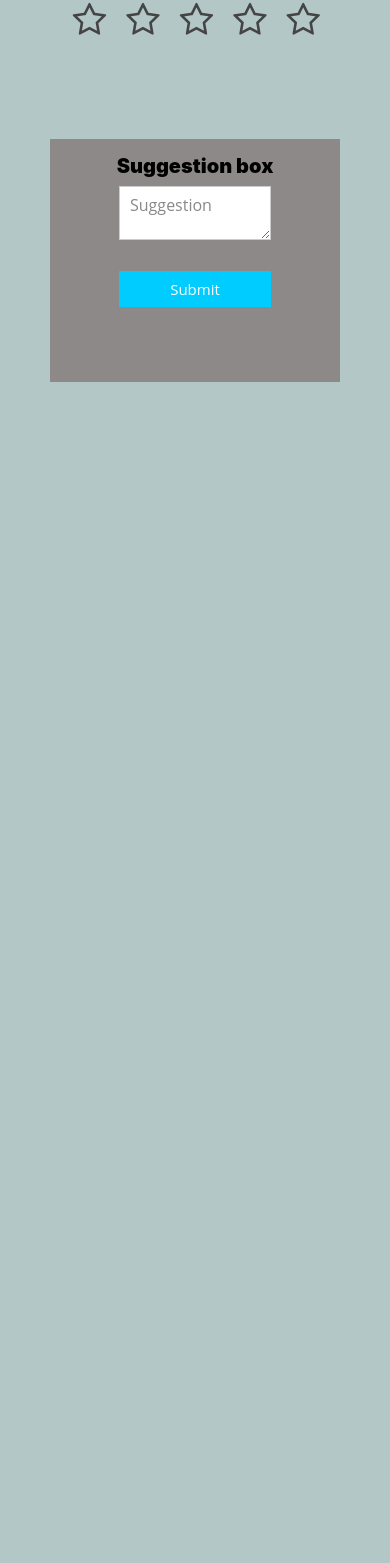
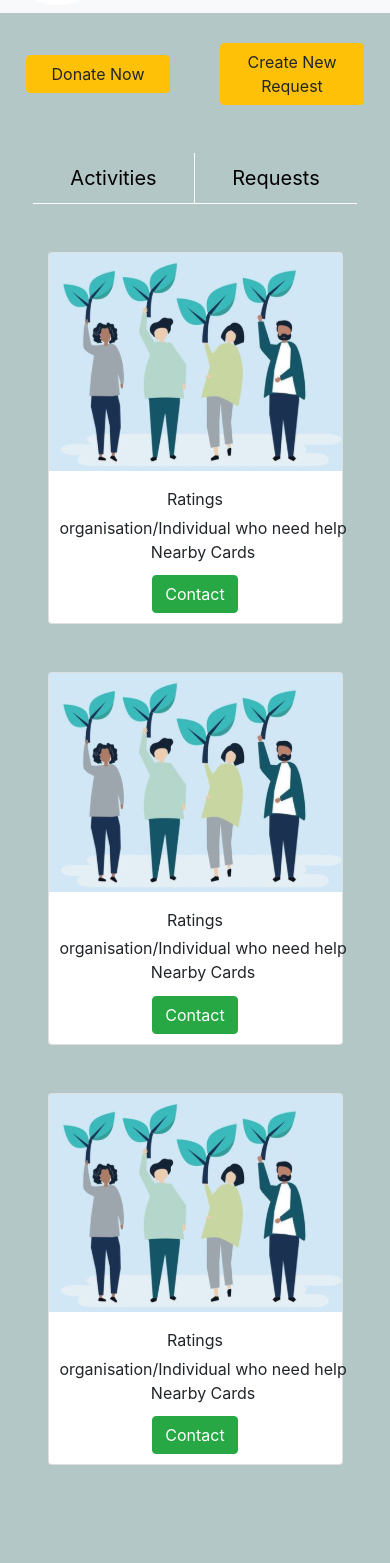
Before and after one commit to gdscnitp/ngo-donations-site, a React (Create React App) app in the folder client/: page /events in a window 390 px wide. Shown: the part 2962-4525 px from the top of the page. Before the commit the page ends 3344 px from the top, so only its background shows below. Built offline with nearby package versions, Linux system fonts and the light colour scheme; the HTML template or start-up script is replaced by a standard one.

Commit message:
fixed tab issue

```diff
--- a/client/src/App.js
+++ b/client/src/App.js
@@ -14,8 +14,8 @@ import { Loginpage } from "./components/Login-page/Login-page";
 import Homepage from "./pages/Homepage";
 import Event from "./components/Event/Event.js";
 import Carousel from "./components/carousel/carousel.js";
-
 import Events from "./components/Event Page/Events";
+import Feedback from "./components/Feed Page/Feedback";
 
 
 function App() {
@@ -49,8 +49,10 @@ function App() {
             <Route path="/need" component={Need} />
             <Route path="/userprofile" component={User} />
             <Route path="/events" component={Events} />
+
           </Switch>
         </center>
+        <Feedback/>
         <Footer />
 
       </div>
--- /dev/null
+++ b/client/src/components/Feed Page/Buttons.jsx
@@ -0,0 +1,16 @@
+import React from "react";
+
+const Button = () => {
+  return (
+    <>
+      <div className="container mb-5 btn-cont">
+        <button className="btn btn-warning feed-btn-1">Donate Now</button>
+        <button className="btn btn-warning feed-btn-2">
+          Create New Request
+        </button>
+      </div>
+    </>
+  );
+};
+
+export default Button;
--- /dev/null
+++ b/client/src/components/Feed Page/Feedback Cards.jsx
@@ -0,0 +1,62 @@
+import React from "react";
+import icon from "./assests/image 21.svg";
+
+const Feed = () => {
+  return (
+    <>
+      <div className="container col-10">
+        <div className="card mt-5 feed-card">
+          <div className="row">
+          <div className="col-md-2">
+              <img src={icon} className="feed-img" alt="Feed" />
+            </div>
+            <div className="col-md-8">
+              <p className="mt-3 mb-3 text-center">
+                Ratings
+              </p>
+              <p className="text-center feed-para">organisation/Individual who need help Nearby Cards</p>
+            </div>
+            <div className="col-md-2">
+              <button className="btn btn-success mt-5 feed-card-btn">Contact</button>
+            </div>
+          </div>
+        </div>
+        <div className="card mt-5 feed-card">
+          <div className="row">
+          <div className="col-md-2">
+              <img src={icon} className="feed-img" alt="Feed1"/>
+            </div>
+            <div className="col-md-8">
+            <p className="mt-3 mb-3 text-center">
+                Ratings
+              </p>
+              <p className="text-center feed-para">organisation/Individual who need help Nearby Cards</p>
+            </div>
+            <div className="col-md-2">
+              <button className="btn btn-success mt-5 feed-card-btn">Contact</button>
+            </div>
+          </div>
+        </div>
+        <div className="card mt-5 feed-card">
+          <div className="row">
+          <div className="col-md-2">
+              <img src={icon} className="feed-img" alt="Feed2" />
+            </div>
+            <div className="col-md-8">
+            <p className="mt-3 mb-3 text-center">
+                Ratings
+              </p>
+              <p className="text-center feed-para">organisation/Individual who need help Nearby Cards</p>
+            </div>
+            <div className="col-md-2">
+              <button className="btn btn-success mt-5 feed-card-btn">Contact</button>
+            </div>
+          </div>
+        </div>
+      </div>
+      <hr className="feed-hr"/>
+    </>
+  );
+};
+
+export default Feed;
--- /dev/null
+++ b/client/src/components/Feed Page/Feedback.css
@@ -0,0 +1,112 @@
+.feed-card {
+  min-width: 18rem;
+}
+
+.feed-btn-1 {
+  width: 40%;
+  margin-right: 50px;
+}
+.feed-btn-2 {
+  width: 40%;
+}
+
+.feed-para {
+  position: absolute;
+  top: 50%;
+  left: 30%;
+}
+.nav1-link {
+  margin: 5px;
+  white-space: nowrap;
+}
+.feed-hr {
+  border: dotted #eaf6f6 6px;
+  border-bottom: none;
+  width: 4%;
+  margin: 100px auto;
+}
+.feed-a {
+  margin-left: 37.5%;
+  margin-top: 20%;
+  font-weight: bold;
+  font-size: larger;
+}
+.feed-a1 {
+  margin-left: 13.5%;
+  margin-top: 20%;
+  font-weight: bold;
+  font-size: larger;
+}
+
+.tabContainer {
+  width: 100%;
+}
+.tabContainer .buttonContainer {
+  height: 15%;
+}
+.tab-btn-2 {
+  border-right: none;
+}
+.tab-btn-1 {
+  border-right: 1px solid white;
+}
+.tabContainer .buttonContainer button {
+  width: 45%;
+  height: 100%;
+  border-bottom: 1px solid white;
+  border-top: none;
+  border-left: none;
+  cursor: pointer;
+  padding: 10px;
+  font-size: 20px;
+  background-color: inherit;
+}
+.tabContainer .buttonContainer button:hover {
+  background-color: #30d818;
+}
+
+@media only screen and (max-width: 800px) {
+  .feed-up-btn {
+    margin: 30px;
+    margin-bottom: 10px;
+    display: inline-block;
+  }
+  .feed-card-btn {
+    margin-bottom: 10px;
+    margin-left: 0%;
+  }
+  .feed-img {
+    width: 100%;
+  }
+  .feed-para {
+    position: absolute;
+    top: 100%;
+    left: 20%;
+  }
+  .tab-cont {
+    margin-left: 40%;
+  }
+}
+
+@media only screen and (max-width: 500px) {
+  .feed-up-btn {
+    margin: 30px;
+    margin-bottom: 10px;
+    display: inline-block;
+  }
+  .feed-card-btn {
+    margin-bottom: 10px;
+    margin-left: 0%;
+  }
+  .feed-img {
+    width: 100%;
+  }
+  .feed-para {
+    position: absolute;
+    top: 80%;
+    left: 5%;
+  }
+  .tab-cont {
+    margin-left: 35%;
+  }
+}
--- /dev/null
+++ b/client/src/components/Feed Page/Feedback.jsx
@@ -0,0 +1,19 @@
+import React from "react";
+import Navbar from "../Event Page/Navbar";
+import Feed from "./Feedback Cards";
+import "./Feedback.css";
+import Button from "./Buttons";
+import Tabbs from "./Tabbs";
+
+function Feedback() {
+  return (
+    <>
+      <Navbar />
+      <Button />
+      <Tabbs />
+      <Feed />
+    </>
+  );
+}
+
+export default Feedback;
--- /dev/null
+++ b/client/src/components/Feed Page/Tabbs.jsx
@@ -0,0 +1,18 @@
+import React from "react";
+
+const Tabbs = () => {
+  return (
+    <>
+      <div className="container col-12 mb-0">
+        <div class="tabContainer">
+          <div class="buttonContainer">
+            <button className="tab-btn-1">Activities</button>
+            <button className="tab-btn-2">Requests</button>
+          </div>
+        </div>
+      </div>
+    </>
+  );
+};
+
+export default Tabbs;
```
Also changed, not shown: client/src/components/Feed Page/assests/image 21.svg (added).
